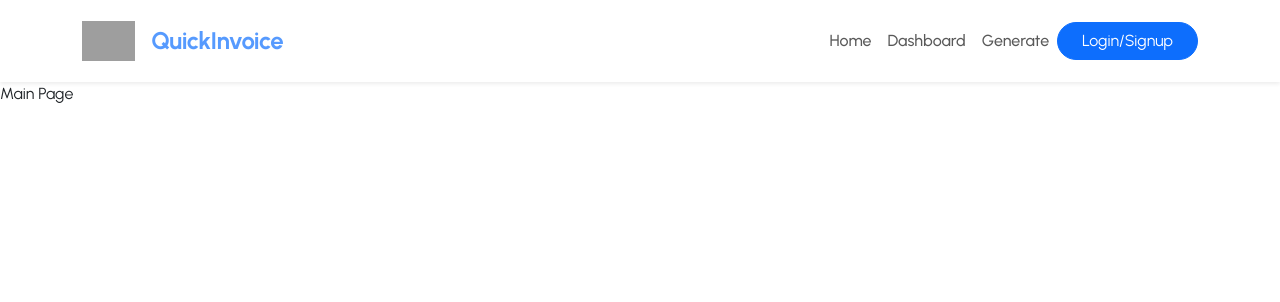
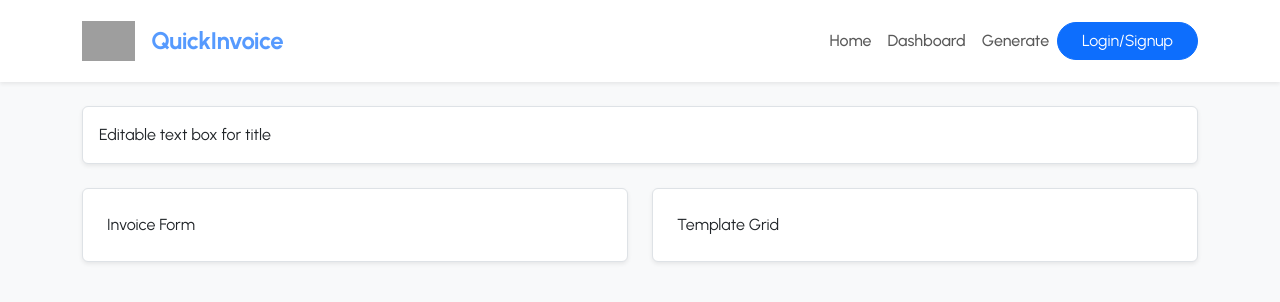
Before and after one commit to Gowsikakho/Invoice-Generator-Springboot, a React (Vite) app: page /generate in a window 1280 px wide. Shown: the top 302 px of the page. Built offline with nearby package versions, Linux system fonts and the light colour scheme; grey boxes are pictures that could not be loaded.

Commit message:
setting the template page

```diff
--- a/src/pages/MainPage.jsx
+++ b/src/pages/MainPage.jsx
@@ -1,6 +1,29 @@
 const MainPage = () => {
     return (
-        <div>Main Page</div>
+        <div className="container-fluid bg-light min-vh-100 py-4">
+            <div className="container">
+                <div className="bg-white border rounded shadow-sm p-3 mb-4">
+                    <div className="d-flex align-items-center">
+                        Editable text box for title
+                    </div>
+                </div>
+                {/* Invoice form and template grid */}
+                <div className="row g-4 align-items stretch">
+                    {/* Invoice Form Section */}
+                        <div className="col-12 col-lg-6 d-flex">
+                            <div className="bg-white border rounded shadow-sm p-4 w-100">
+                                Invoice Form
+                            </div>
+                        </div>
+                    {/* Invoice Template Section */}
+                        <div className="col-12 col-lg-6 d-flex">
+                            <div className="bg-white border rounded shadow-sm p-4 w-100">
+                                Template Grid
+                            </div>
+                        </div>
+                </div>
+            </div>
+        </div>
     )
 }
 export default MainPage;
```
